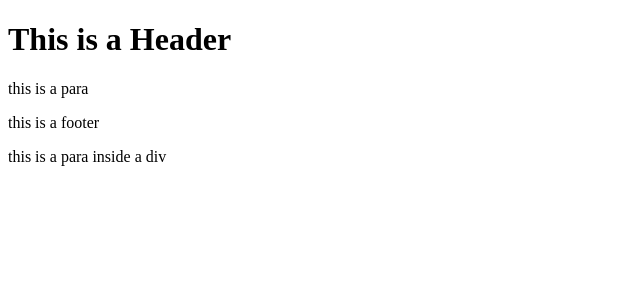
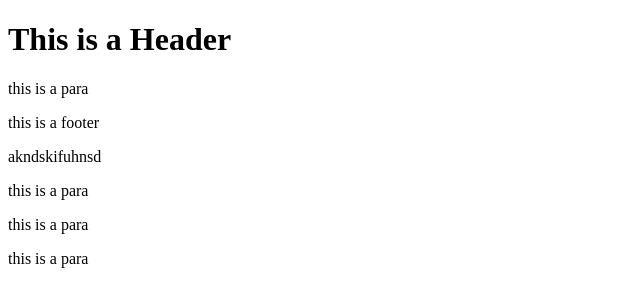
Before and after one commit to Ang-909/Labs-for-classwork-4, a plain HTML site: page index.html in a window 1280 px wide. Shown: the whole page, without its empty margins (0-640 px from the left). Drawn offline with Linux system fonts and the light colour scheme.

Commit message:
questio 3 and 4

```diff
--- a/index.html
+++ b/index.html
@@ -5,7 +5,7 @@
     <meta name="viewport" content="width=device-width, initial-scale=1.0">
     <title>Document</title>
 
-    <link rel="sylessheet" href="style.css"
+    <link rel="sylessheet" href="style.css">
 </head>
 <!--question one-->
 <body>
@@ -22,8 +22,17 @@
 
     <!--Question 2-->
     <div class="container">
-        <p>this is a para inside a div</p>
+        <p class="table"> akndskifuhnsd</p>
     </div>
+<!-- question 3-->
+
+
+<!-- question 4-->
+
+<p class="para" id="id2">this is a para</p>
+<p class="para" id="id2">this is a para</p>
+<p class="para" id="id2">this is a para</p>
+
 </body>
 
 </html>
--- a/style.css
+++ b/style.css
@@ -2,3 +2,12 @@ h1{
     background-color: blue;
     color:aliceblue
 }
+
+.container{
+    background-color: light grey;
+    color:black
+
+}
+#id2 {
+    background-color:  green
+}
```
